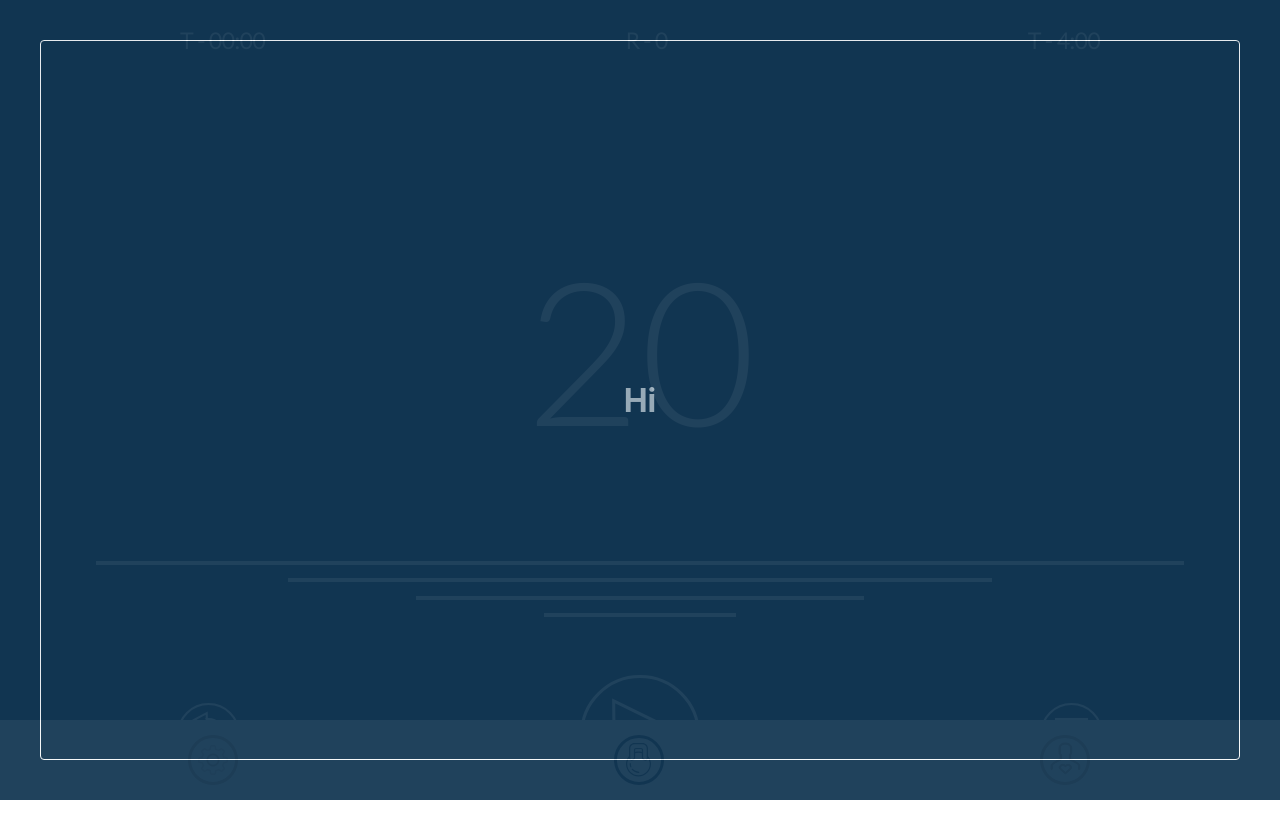
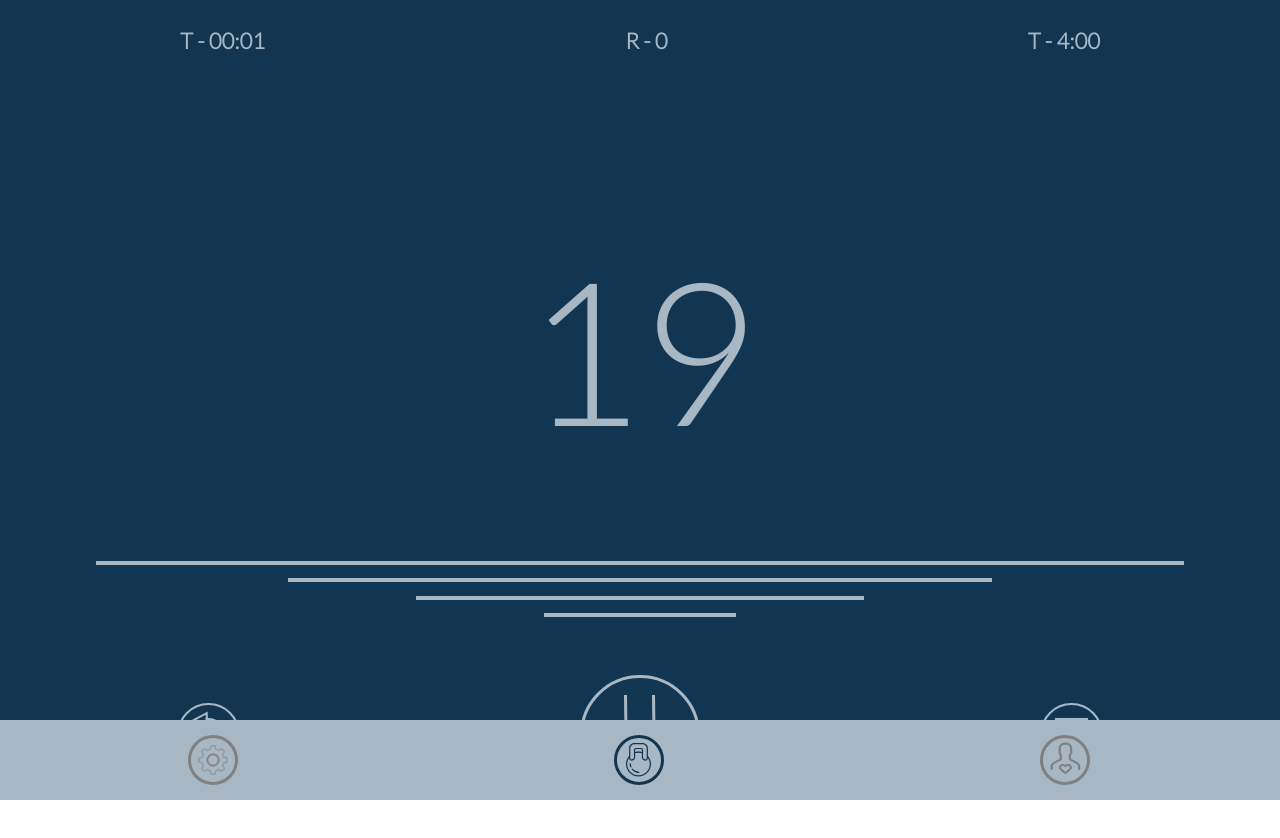
Before and after one commit to maiki-mo/criit, a React (Create React App) app: page /workout in a window 1280 px wide. Shown: the top 838 px of the page. Built offline with nearby package versions, Linux system fonts and the light colour scheme.

Commit message:
add colors to countdown

```diff
--- a/src/components/Modal.js
+++ b/src/components/Modal.js
@@ -4,6 +4,8 @@
 import style from '../constants/styles';
 
 const { flex, colors } = style;
+
+Modal.setAppElement( '#root' );
 
 export default ( {
     display,
@@ -14,10 +16,21 @@
         container: {
             ...containerStyles,
         },
+        dampContainer: {
+            display: display ? 'block' : 'none',
+            position: 'absolute',
+            top: 0,
+            left: 0,
+            width: '100%',
+            height: '100%',
+            opacity: 0.7,
+            backgroundColor: colors.blue,
+        },
     };
 
     return (
         <div style={localStyles.container}>
+            <div style={localStyles.dampContainer} />
             <Modal
                 isOpen={display}
                 style={{
@@ -26,6 +39,9 @@
                         opacity: 0.9,
                     },
                     content: {
+                        borderRadius: 0,
+                        marginTop: '25%',
+                        marginBottom: '25%',
                         backgroundColor: colors.blue,
                         border: `1px solid ${colors.white}`,
                         color: colors.lightBlue,
--- a/src/screens/Workout.js
+++ b/src/screens/Workout.js
@@ -8,9 +8,57 @@
 
 import audio from '../constants/audio';
 import state from '../constants/state';
+import styles from '../constants/styles';
 
+const { colors } = styles;
 const { sound } = state;
 const { boxingBell, blowWhistle } = audio;
+
+const CountdownModal = ( { containerStyles, onFinish, colors } ) => {
+    const [seconds, setSeconds] = useState( 3 );
+
+    useEffect( () => {
+        const setSecondsInterval = () => setInterval( () => setSeconds( ( seconds ) => seconds - 1 ), 1000 );
+        setSecondsInterval();
+    }, [] );
+
+    useEffect( () => {
+        if ( seconds === -1 ) {
+            onFinish();
+        }
+    }, [seconds] );
+
+    let textColor = colors.lightBlue;
+
+    if ( seconds === 3 ) {
+        textColor = 'green';
+    } else if ( seconds === 2 ) {
+        textColor = 'orange';
+    } else if ( seconds === 1 ) {
+        textColor = 'red';
+    } else if ( seconds === 0 ) {
+        textColor = colors.white;
+    }
+
+    const localStyles = {
+        container: {
+            ...containerStyles,
+        },
+        text: {
+            fontWeight: 300,
+            fontSize: 180,
+            color: textColor,
+        },
+    };
+
+    return (
+        <div style={localStyles.container}>
+            <h1 style={localStyles.text}>
+                {seconds}
+            </h1>
+        </div>
+    );
+};
 
 export default ( { containerStyles } ) => {
     const [seconds, setSeconds] = useState( 20 );
@@ -19,7 +67,7 @@
     const [secsInterval, setSecsInterval] = useState( null );
     const [cooldown, setCooldown] = useState( false );
     const [soundOn] = useRecoilState( sound );
-    const [modal] = useState( true );
+    const [modal, setModal] = useState( true );
     // const [startCountdown, setStartCountdown] = useState( true );
 
     const bell = new Audio( boxingBell );
@@ -93,6 +141,10 @@
         }
         window.navigator.vibrate( 200 );
     };
+    const handleModalClose = () => {
+        setModal( false );
+        handlePlayClick();
+    };
 
     useEffect( () => {
         if ( seconds < 1 ) {
@@ -128,7 +180,7 @@
                 onStopClick={handleStopClick}
             />
             <Modal display={modal}>
-                <h1>Hi</h1>
+                <CountdownModal colors={colors} onFinish={handleModalClose} />
             </Modal>
         </main>
     );
```
